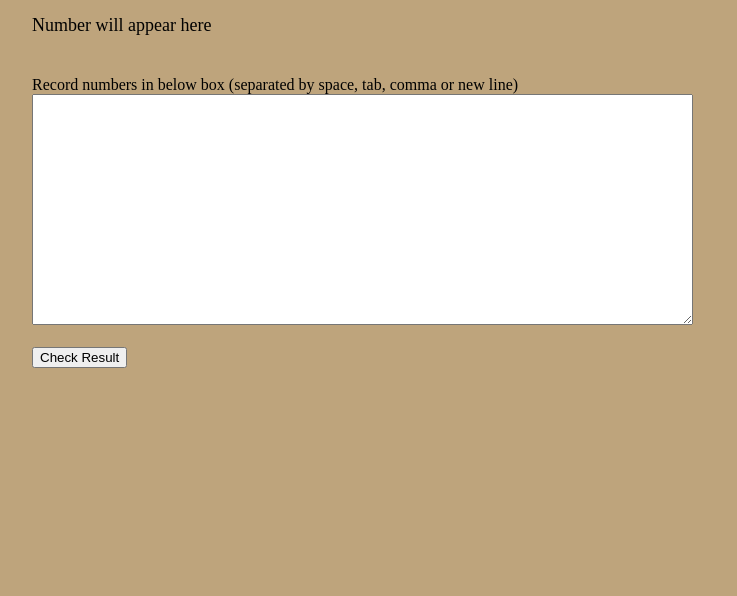
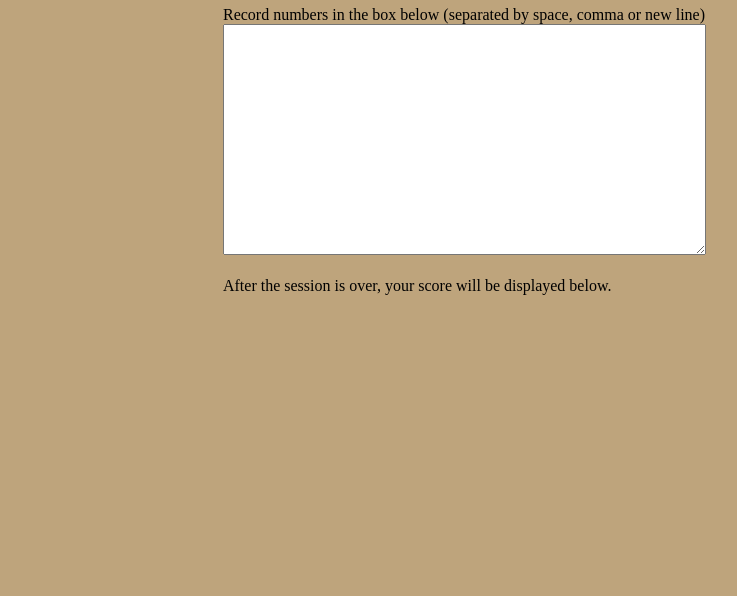
Before and after one commit to gcao/fffocus, a plain HTML site: page index.html in a window 1280 px wide. Shown: the part 204-800 px from the top of the page, without its empty margins (176-913 px from the left). Drawn offline with Linux system fonts and the light colour scheme.

Commit message:
Style changes and cleanup

```diff
--- a/css.css
+++ b/css.css
@@ -1,3 +1,4 @@
 body {
   background-color: #BEA47C;
+  text-align: center;
 }
--- a/index.html
+++ b/index.html
@@ -9,7 +9,7 @@
   </head>
   <body>
 
-    <div style="margin-top:100px;margin-left:200px;">
+    <div style="display:inline-block;text-align:left;vertical-align:middle;">
   <h1>
     Focus now!
   </h1>
@@ -17,6 +17,7 @@
   <div style="height:25px;">
     Session length:
     <select>
+      <option value="3">3 minutes</option>
       <option selected value="5">5 minutes</option>
       <option value="10">10 minutes</option>
       <option value="15">15 minutes</option>
@@ -25,7 +26,7 @@
       <option value="45">45 minutes</option>
       <option value="60">60 minutes</option>
     </select>
-    &nbsp;&nbsp;<input type="button" onclick="start()" value="Start"></input>
+    &nbsp;&nbsp;<input type="button" onclick="start()" value="Start"/>
     <!--&nbsp;&nbsp;&nbsp;&nbsp;<input type="button" onclick="resume()" value="Resume"></input>-->
     <!--&nbsp;&nbsp;&nbsp;&nbsp;<input type="button" onclick="pause()" value="Pause"></input>-->
     &nbsp;&nbsp;&nbsp;&nbsp;
@@ -34,13 +35,14 @@
   <div id="number" style="height:25px; font-size:large">Number will appear here</div>
   <br/>
   <br/>
-  Record numbers in below box (separated by space, tab, comma or new line)
+  Record numbers in the box below (separated by space, comma or new line)
   <div>
-    <textarea cols="80" rows="15"></textarea>
+    <textarea rows="15" style="width: 99%"></textarea>
   </div>
   <br/>
   <div id="check-result">
-    <input type="button" onclick="checkResult()" value="Check Result">
+    <!--<input type="button" onclick="checkResult()" value="Check Result">-->
+    After the session is over, your score will be displayed below.
     <br/>
     <div id="result" style="display:none;">
       Your score is <strong id="score"></strong> !
--- a/js.js
+++ b/js.js
@@ -34,7 +34,7 @@ function stop() {
 }
 
 function finish() {
-  numberElem.innerHTML = "";
+  stop();
   checkResult();
 }
 
```
Also changed, not shown: html.html (+6 -5 lines).
